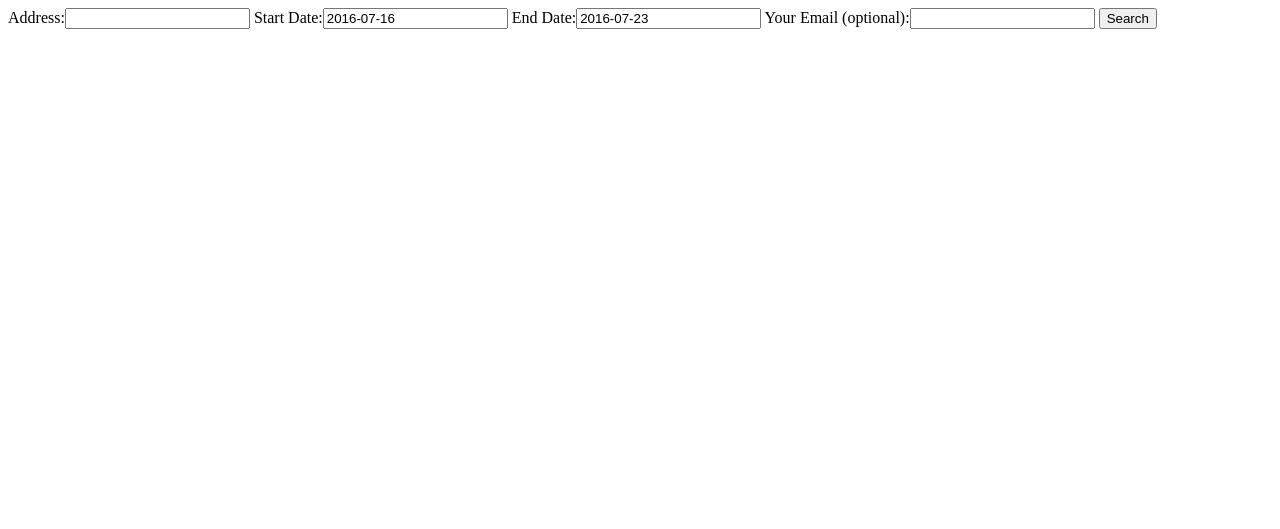
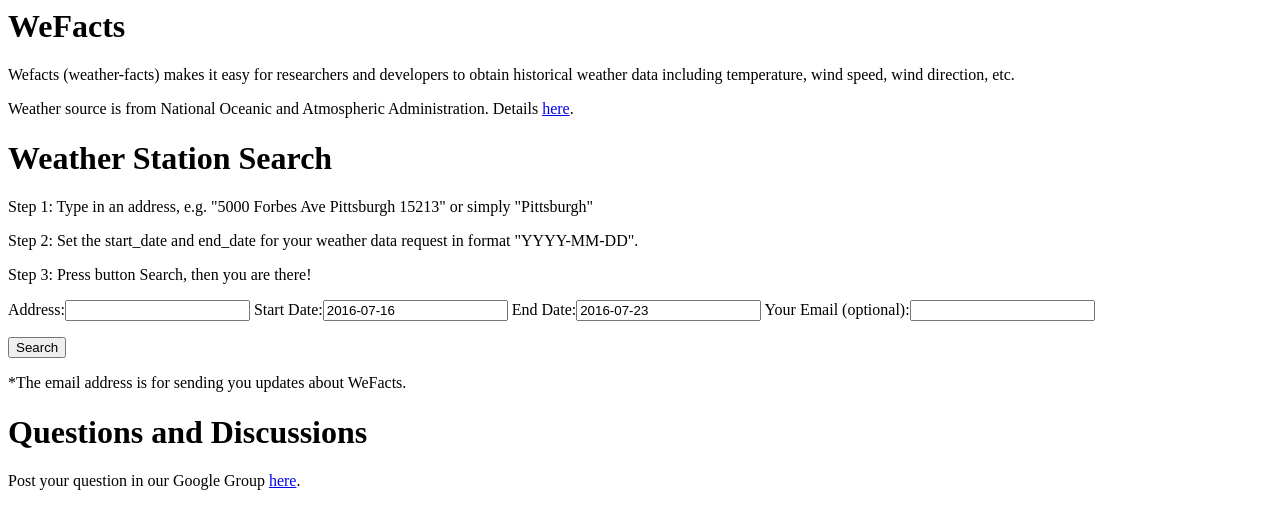
Before and after one commit to shawxiaozhang/we_web, a Django app: page / in a window 1280 px wide. Shown: the top 529 px of the page. Run offline with Django 3.2, Linux system fonts and the light colour scheme.

Commit message:
HTML change.

```diff
--- a/we_search/forms.py
+++ b/we_search/forms.py
@@ -43,7 +43,7 @@ class StationChoiceForm(forms.Form):
         self.fields['selected_stations'] = forms.MultipleChoiceField(
             choices=stations,
             widget=forms.CheckboxSelectMultiple(),
-            label='Select weather stations',
+            label='Select weather stations to download',
             required=False
         )
         self.metadata = {
--- a/we_search/templates/get_order.html
+++ b/we_search/templates/get_order.html
@@ -1,5 +1,18 @@
 <form action = "/get_order/" method="post">
     {% csrf_token %}
+    <h1>WeFacts</h1>
+    <p>Wefacts (weather-facts) makes it easy for researchers and developers to obtain historical weather data including temperature, wind speed, wind direction, etc.</p>
+    <p>Weather source is from National Oceanic and Atmospheric Administration. Details <a href="https://shawxiaozhang.github.io/wefacts/" target="_blank">here</a>. </p>
+
+    <h1>Weather Station Search</h1>
+    <p>Step 1: Type in an address, e.g. "5000 Forbes Ave Pittsburgh 15213" or simply "Pittsburgh"</p>
+    <p>Step 2: Set the start_date and end_date for your weather data request in format "YYYY-MM-DD".</p>
+    <p>Step 3: Press button Search, then you are there!</p>
     {{ form }}
+    <p></p>
     <input type="submit" value="Search" />
+    <p>*The email address is for sending you updates about WeFacts.</p>
+
+    <h1>Questions and Discussions</h1>
+    <p>Post your question in our Google Group <a href="https://groups.google.com/forum/#!forum/wefacts-users" target="_blank">here</a>.</p>
 </form>
```
Also changed, not shown: we_search/templates/select_station.html (+9 -0 lines).
